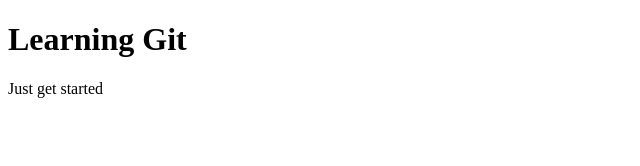
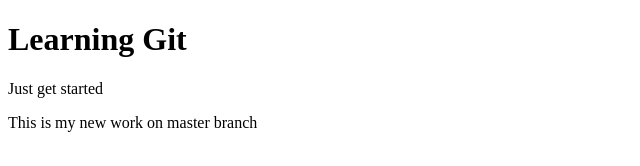
Before and after one commit to VladySlav7309/testing-git, a plain HTML site: page index.html in a window 1280 px wide. Shown: the whole page, without its empty margins (0-640 px from the left). Drawn offline with Linux system fonts and the light colour scheme.

Commit message:
Added new content to index html

```diff
--- a/index.html
+++ b/index.html
@@ -13,5 +13,8 @@
   <main>
     Just get started
   </main>
+  <p>
+    This is my new work on master branch
+  </p>
 </body>
 </html>
```
